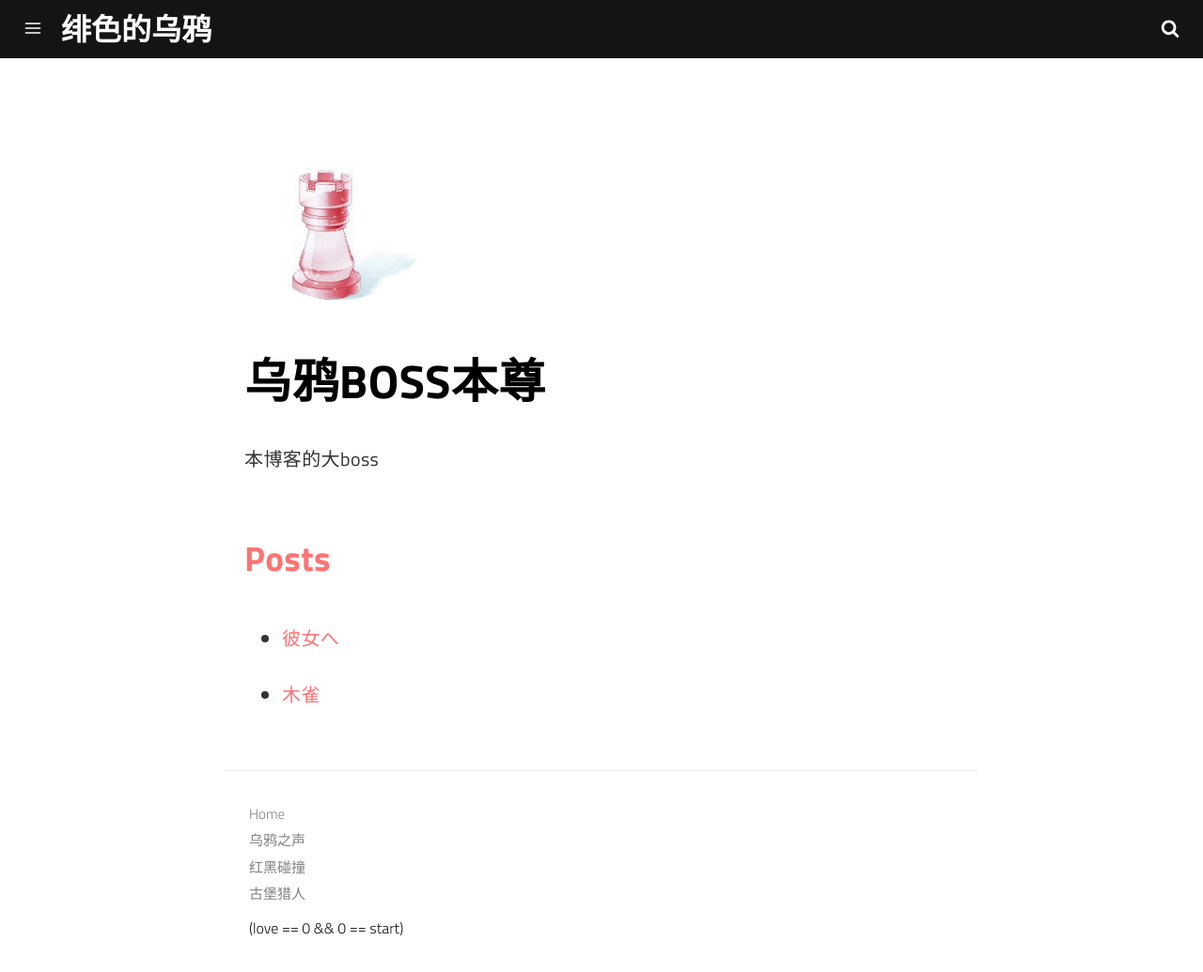
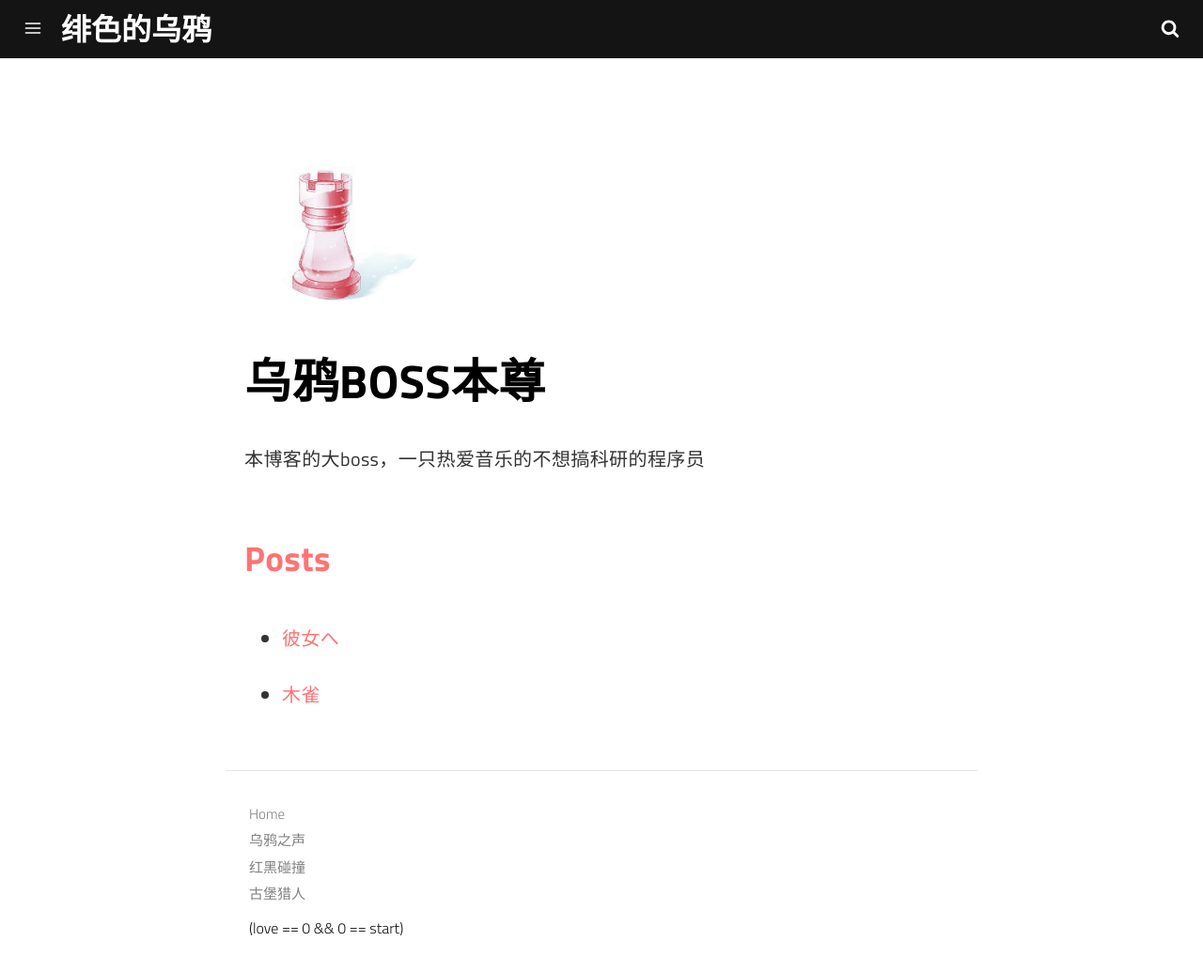
Before and after one commit to ScarletRook/SCARLETROOK.GITHUB.IO, a Jekyll site: the page built from _authors/乌鸦BOSS本尊.md, in a window 1280 px wide and 1037 px high. Shown: the whole window at 94% size. Built offline with Jekyll 4.4.1, drawn with Linux system fonts in a browser that asks for light colours; a script that is not in the unit is left out.

Commit message:
modified supscript & author

```diff
--- a/_authors/乌鸦BOSS本尊.md
+++ b/_authors/乌鸦BOSS本尊.md
@@ -3,6 +3,6 @@ layout: author
 photo: /assets/img/uploads/head.jpg
 name: 乌鸦BOSS本尊
 display_name: 乌鸦BOSS本尊
-bio: 本博客的大boss
-github_username: RyeSakurano
+bio: 本博客的大boss，一只热爱音乐的不想搞科研的程序员
+site: https://ryesakurano.github.io/
 ---
--- a/_layouts/post.html
+++ b/_layouts/post.html
@@ -76,7 +76,7 @@
             {% include modal.html title="Don't go yet!" subtitle="You may also like..." closed=true showOnExit=true %}
         {% endif %}
 
-        {% include subscription.html %}
+        <!-- {% include subscription.html %} -->
         <!-- {% include share.html %} -->
         {% include author.html %}
         <!-- {% include comments.html %} -->
@@ -85,6 +85,9 @@
         {% assign author = site.authors | where: "name", post.author | first %}
 
         {% assign author_urls = '' %}
+        {% if author.site %}
+            {% assign author_urls = author_urls | append: author.github_username | append: '",' %}
+        {% endif %}
         {% if author.github_username %}
             {% assign author_urls = author_urls | append: '"https://github.com/' | append: author.github_username | append: '",' %}
         {% endif %}
```
Also changed, not shown: _posts/2016-04-10-tree-and-bird.md (+5 -3 lines).
